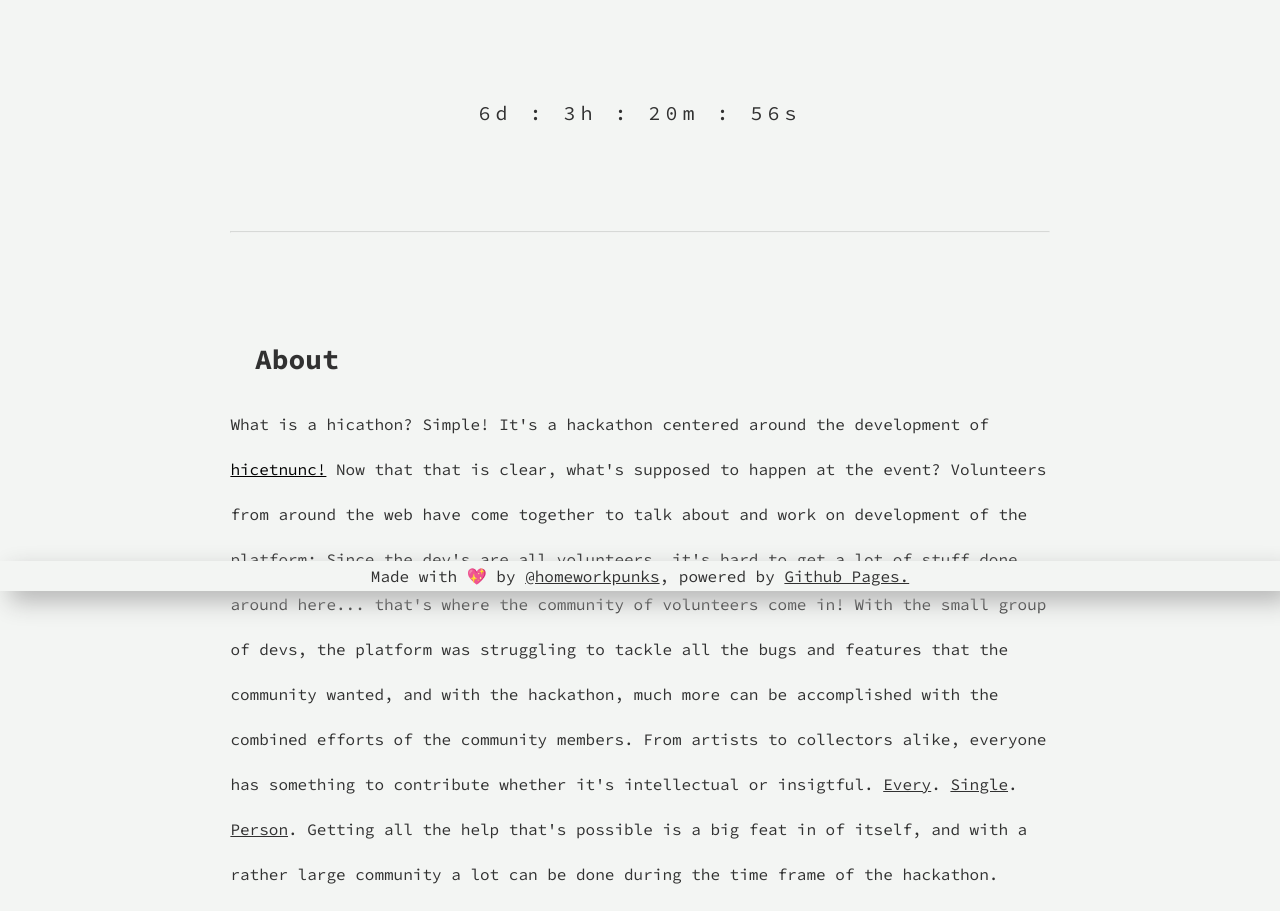
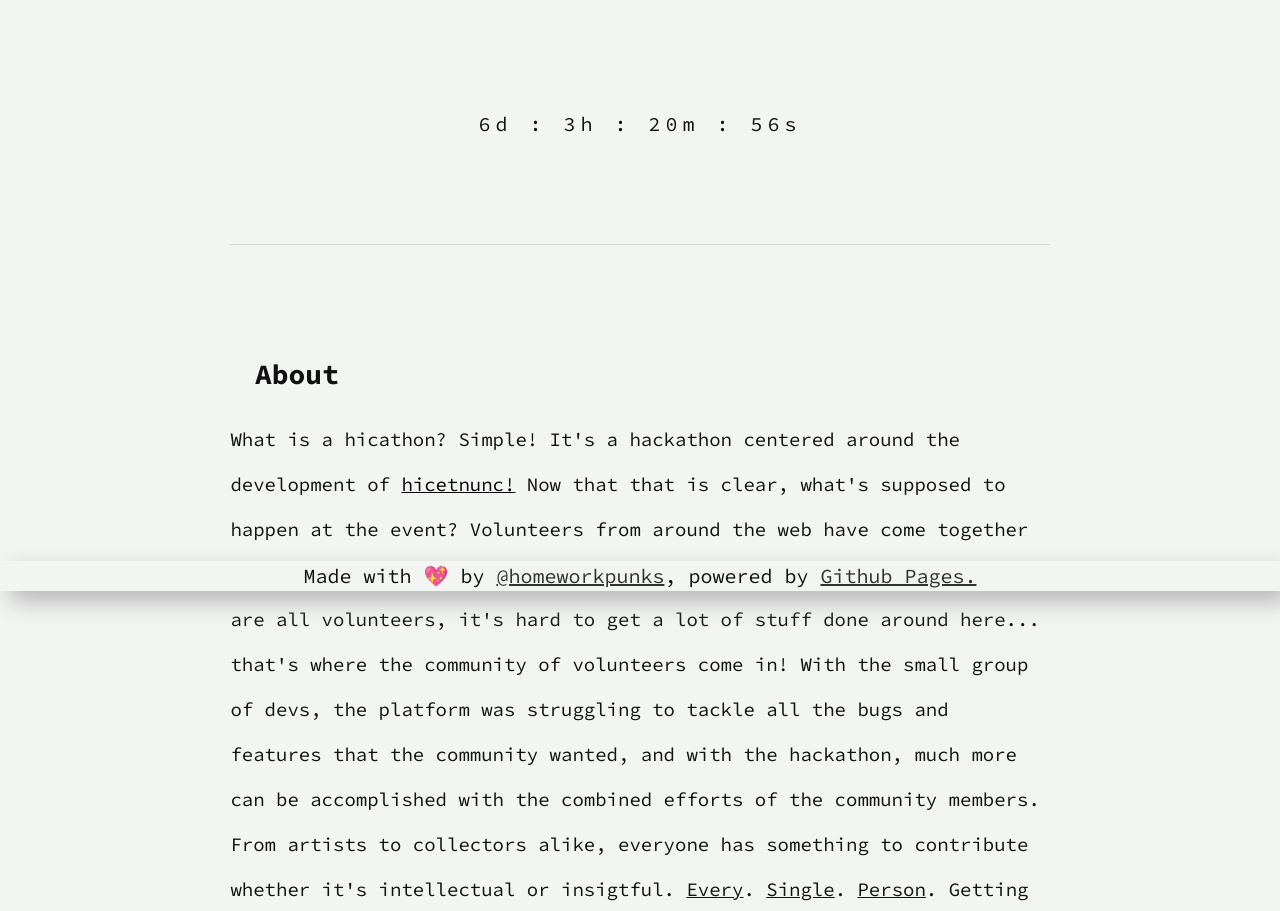
Before and after one commit to sf-pixel/hicathon.xyz, a Gatsby site: page / in a window 1280 px wide. Shown: the part 209-1120 px from the top of the page. Built offline with nearby package versions, Linux system fonts and the light colour scheme; Gatsby itself is replaced by a stand-in of ours.

Commit message:
Increased readability

```diff
--- a/src/styles/styles.scss
+++ b/src/styles/styles.scss
@@ -1,4 +1,10 @@
-$font: "Courier New", "Courier", monospace;
+//@font-face {
+//    font-family: 'Source Code Pro';
+//    src: url('../fonts/source-code-pro-v14-latin-regular.woff2') format('woff2'),
+//         url('../fonts/source-code-pro-v14-latin-regular.woff') format('woff'),
+//         url('../fonts/source-code-pro-v14-latin-regular.ttf') format('truetype'),
+//         url('../fonts/source-code-pro-v14-latin-regular.eot') format('embedded-opentype');
+//}
 
 //Colors
 $white: #FFFFFF;
@@ -8,14 +14,14 @@ $lightest-grey: #A0A1A3;
 $off-white: #F3F5F3;
 
 html, body {
-    font-family: "Source Code Pro";
-    font-size: 16px;
+    font-family: 'Source Code Pro';
+    font-size: 20px;
     line-height: 30px;
     padding: 0px;
     margin: 0;
     scroll-behavior: smooth;
     background-color: $off-white;
-    color: $darkest-grey;
+    color: #111111;
 }
 
 body::-webkit-scrollbar {
@@ -63,7 +69,7 @@ body::-webkit-scrollbar-thumb {
                 margin-left: 3%;
             }
             p {
-                font-size: 16px;
+                font-size: 19px;
                 line-height: 45px;
                 @media (max-width: 768px) {
                     line-height: 30px;
```
